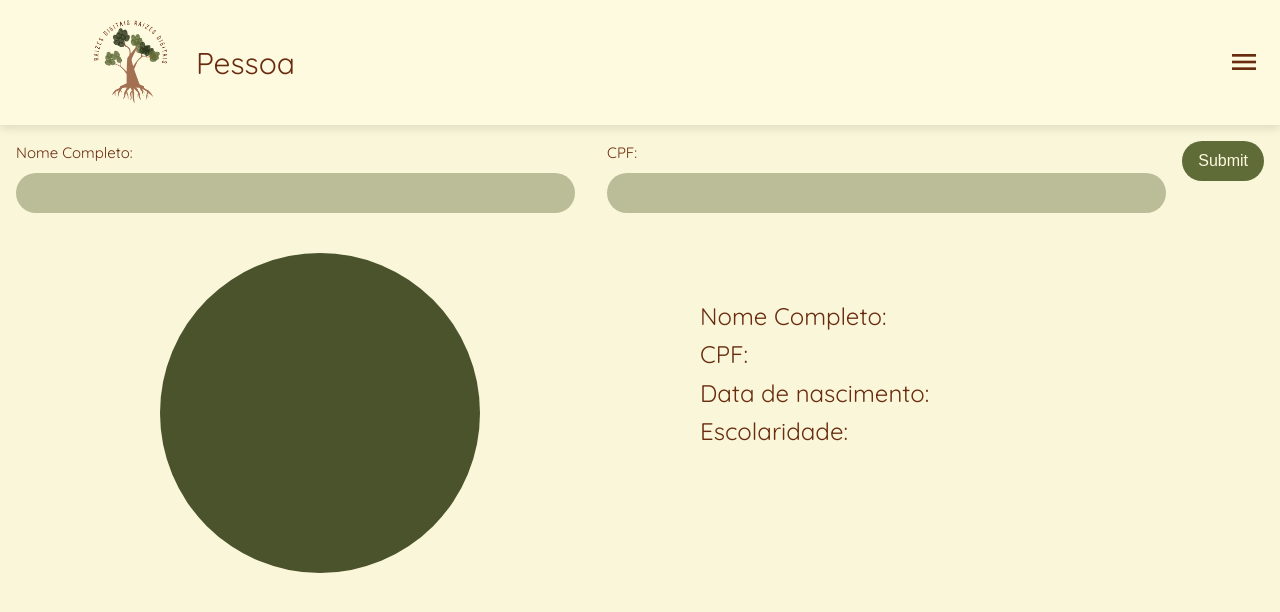
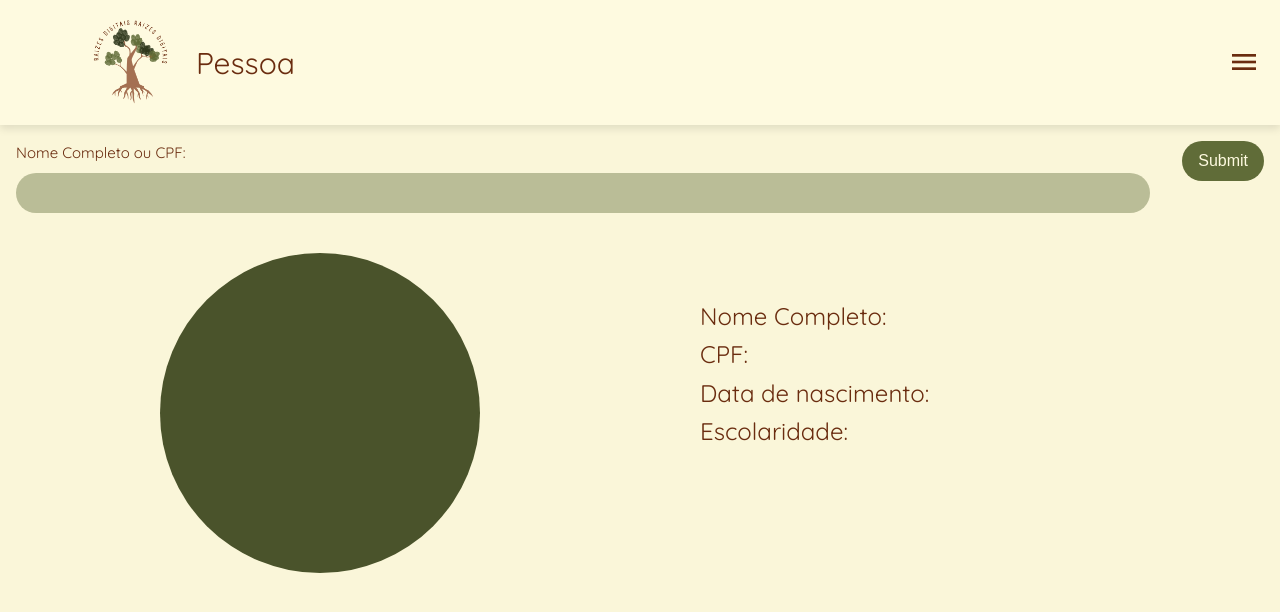
Before and after one commit to laissamendes/pi-frontend, a Vue app: page /Pessoa in a window 1280 px wide. Shown: the top 612 px of the page. Built offline with nearby package versions, Linux system fonts and the light colour scheme; the HTML template or start-up script is replaced by a standard one; a web font is replaced by a local one.

Commit message:
Alterações feitas para a integração do backend na página de pessoas

```diff
--- a/dev-dist/sw.js
+++ b/dev-dist/sw.js
@@ -82,7 +82,7 @@ define(['./workbox-b5f7729d'], (function (workbox) { 'use strict';
     "revision": "3ca0b8505b4bec776b69afdba2768812"
   }, {
     "url": "index.html",
-    "revision": "0.7jiiq6f7sq8"
+    "revision": "0.5oo0n0dshng"
   }], {});
   workbox.cleanupOutdatedCaches();
   workbox.registerRoute(new workbox.NavigationRoute(workbox.createHandlerBoundToURL("index.html"), {
--- a/src/services/pessoa.js
+++ b/src/services/pessoa.js
@@ -2,7 +2,7 @@ import axios from 'axios'
 export default class PessoaService {
     async buscarTodasAsPessoas() {
         try {
-            const { data } = await axios.get('/Pessoas/');
+            const { data } = await axios.get('/Pessoas/?search={$pessoa}');
             return data;
         } catch (error) {
             console.error('Erro ao buscar pessoas:', error);
--- a/src/views/PessoaView.vue
+++ b/src/views/PessoaView.vue
@@ -3,10 +3,6 @@ import { ref } from 'vue';
 
 import { usePessoaStore } from '@/stores/pessoa';
 const pessoaStore = usePessoaStore()
-
-async function buscarPessoa() {
-  await pessoaStore.buscarTodasAsPessoas(pessoa.value)
-}
 
 const pessoa = ref({
   nome: '',
@@ -14,19 +10,18 @@ const pessoa = ref({
   data_nasc: '',
   status_escolaridade: []
 })
+
+async function buscarPessoa() {
+  await pessoaStore.buscarTodasAsPessoas({ search: pessoa.value.nome });
+}
 </script>
 
 <template>
 
 <div class="inputs">
   <div class="input-nome">
-    <label for="nome">Nome Completo:</label>
-    <input type="text" name="nome" id="input-infos" />
-  </div>
-
-  <div class="input-cpf">
-    <label for="cpf">CPF:</label>
-    <input type="text" name="cpf" id="input-infos" />
+    <label for="nome">Nome Completo ou CPF:</label>
+    <input type="text" name="nome" id="input-infos" v-model="pessoa.nome" />
   </div>
 
   <input type="submit" name="submit" id="input-submit" @click="buscarPessoa()" />
```
